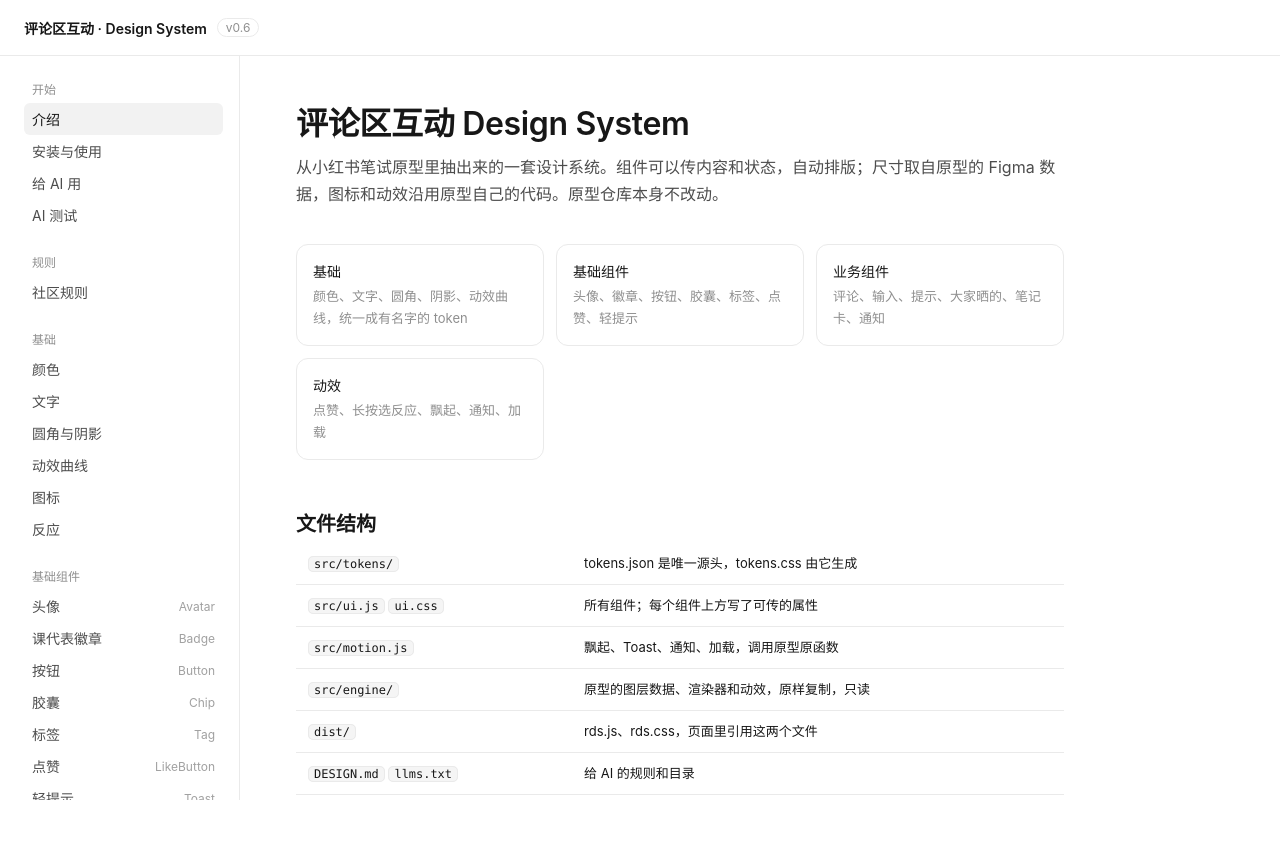
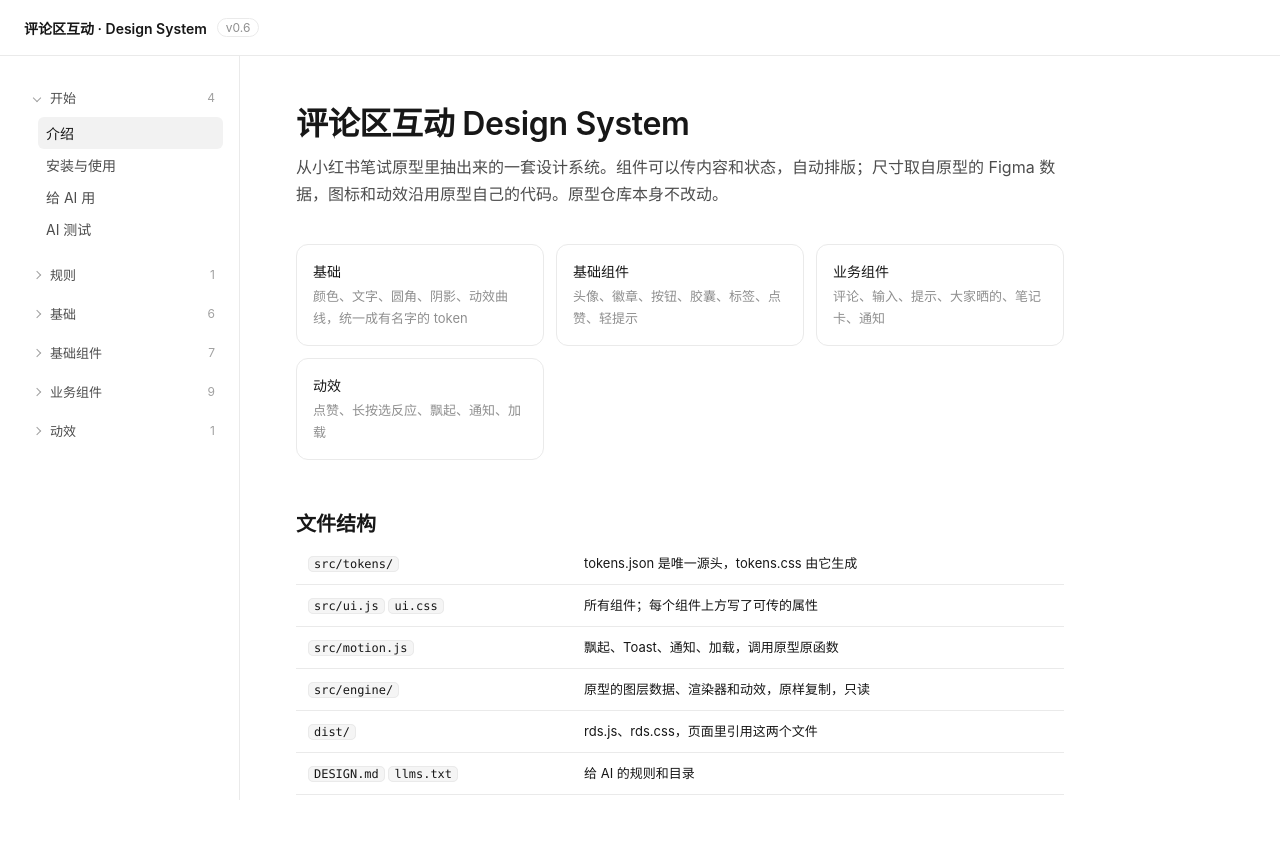
Before and after one commit to shuyii0315-arch/Rednote-comment-demo, a plain HTML site: page ds/index.html in a window 1280 px wide. Drawn offline with Linux system fonts and the light colour scheme.

Commit message:
Design system nav: collapse groups so the sidebar no longer scrolls
Co-Authored-By: Claude Opus 5.5 <noreply@anthropic.com>
Claude-Session: https://claude.ai/code/session_01PicjiU6uEj9RaS5bDdpFmG

```diff
--- a/ds/docs.js
+++ b/ds/docs.js
@@ -400,13 +400,16 @@ P.motion = function (pg) {
 /* ---------- 目录与路由 ---------- */
 var nav = $('#nav');
 NAV.forEach(function (g) {
-  nav.append(el('div', 'h', g[0]));
-  g[1].forEach(function (it) { var a = el('a', '', it[1] + (it[2] ? '<small>' + it[2] + '</small>' : '')); a.href = '#/' + it[0]; a.dataset.id = it[0]; nav.append(a); });
+  var grp = el('div', 'grp'), h = el('button', 'h', '<span>' + g[0] + '</span><em>' + g[1].length + '</em>'), ls = el('div', 'ls');
+  h.type = 'button'; h.onclick = function () { grp.classList.toggle('open'); };
+  g[1].forEach(function (it) { var a = el('a', '', it[1] + (it[2] ? '<small>' + it[2] + '</small>' : '')); a.href = '#/' + it[0]; a.dataset.id = it[0]; ls.append(a); });
+  grp.append(h, ls); nav.append(grp);
 });
 function go() {
   var id = (location.hash.replace(/^#\/?/, '') || 'intro'); if (!P[id]) id = 'intro';
   var pg = $('#page'); pg.innerHTML = ''; P[id](pg);
   nav.querySelectorAll('a').forEach(function (a) { a.classList.toggle('on', a.dataset.id === id); });
+  nav.querySelectorAll('.grp').forEach(function (g) { g.classList.toggle('open', !!g.querySelector('a.on')); });
   window.scrollTo(0, 0);
 }
 if (window.__H && window.__H !== location.hash) history.replaceState(null, '', window.__H);
--- a/ds/index.html
+++ b/ds/index.html
@@ -15,8 +15,15 @@ a{color:inherit}
 .top span{font-size:12px;color:#8F8F8F;border:1px solid #EAEAEA;border-radius:999px;padding:1px 8px}
 .wrap{display:grid;grid-template-columns:240px minmax(0,1fr);max-width:1280px;margin:0 auto}
 nav{position:sticky;top:56px;height:calc(100vh - 56px);overflow:auto;padding:24px 16px 40px 24px;border-right:1px solid #EAEAEA;box-sizing:border-box}
-nav .h{font-size:12px;color:#8F8F8F;margin:22px 0 6px 8px}
-nav .h:first-child{margin-top:0}
+nav .grp+.grp{margin-top:4px}
+nav .h{all:unset;box-sizing:border-box;width:100%;display:flex;align-items:center;gap:8px;padding:8px;border-radius:6px;font-size:13px;color:#4D4D4D;font-weight:500;cursor:pointer}
+nav .h:hover{background:#F5F5F5}
+nav .h::before{content:"";width:5px;height:5px;border-right:1.5px solid #A1A1A1;border-bottom:1.5px solid #A1A1A1;transform:rotate(-45deg);transition:transform .2s;margin:0 2px}
+nav .grp.open .h::before{transform:rotate(45deg)}
+nav .h span{flex:1}
+nav .h em{font-style:normal;font-size:12px;color:#A1A1A1;font-weight:400}
+nav .ls{display:none;padding:2px 0 8px 14px}
+nav .grp.open .ls{display:block}
 nav a{display:flex;justify-content:space-between;align-items:center;font-size:14px;color:#4D4D4D;text-decoration:none;padding:6px 8px;border-radius:6px}
 nav a small{font-size:12px;color:#A1A1A1}
 nav a:hover{background:#F5F5F5;color:#171717}
```
